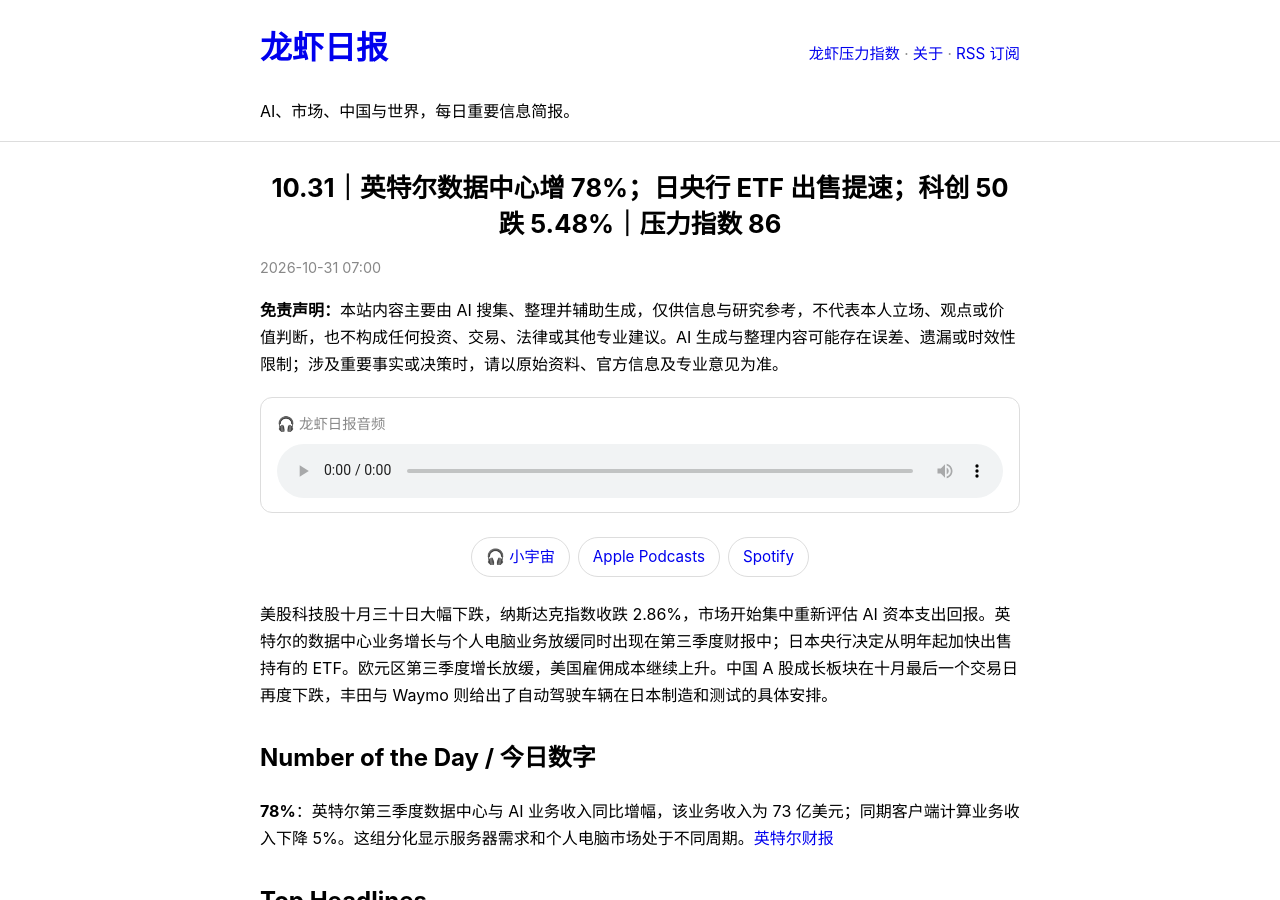
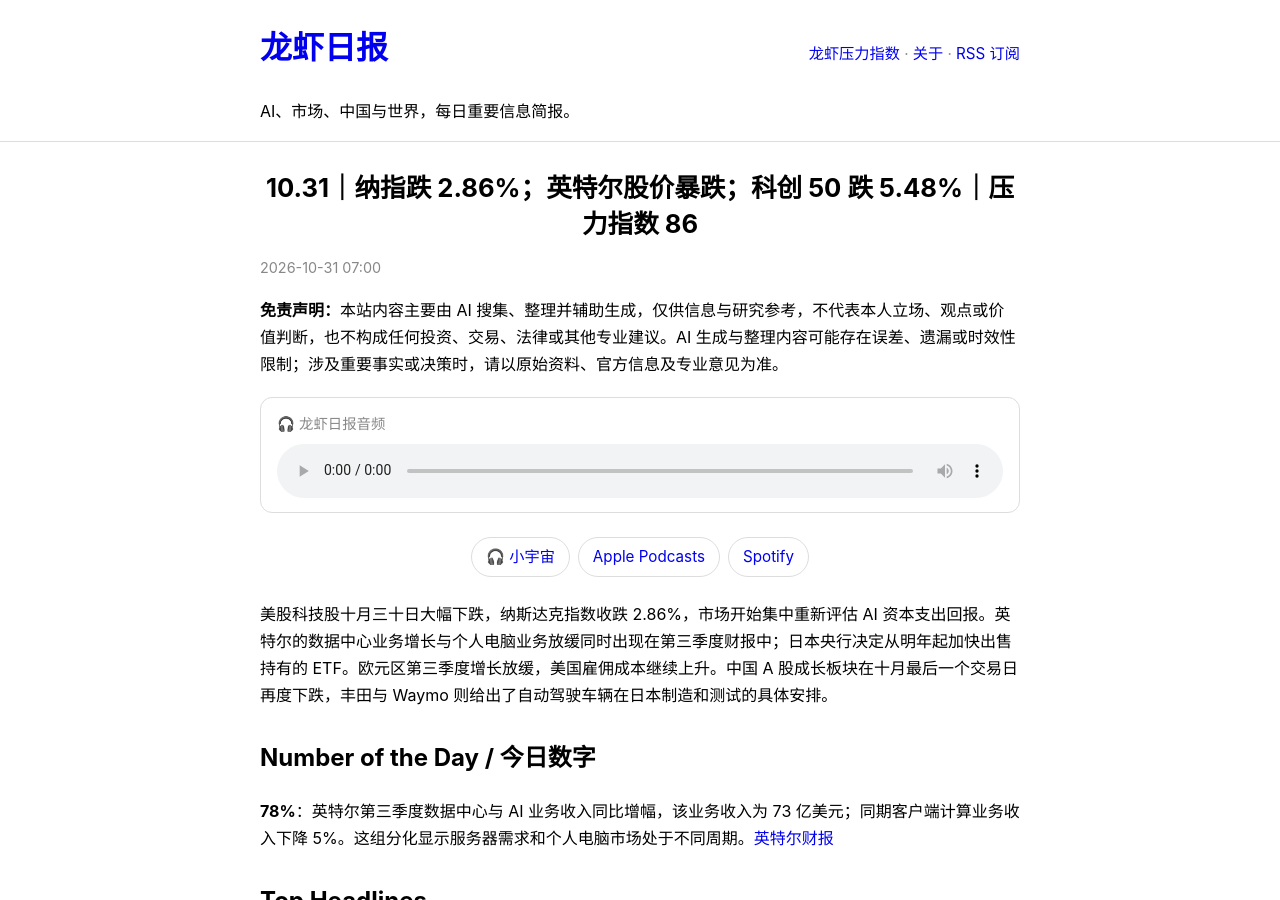
Before and after one commit to tangkk/daily_brief, a Jekyll site: the page built from _posts/2026-10-31-daily-brief.md, in a window 1280 px wide and 900 px high. Built offline with Jekyll 4.4.1, drawn with Linux system fonts in a browser that asks for light colours.

Commit message:
Correct October 31 Daily Brief episode title to lead with Nasdaq selloff

```diff
--- a/_posts/2026-10-31-daily-brief.md
+++ b/_posts/2026-10-31-daily-brief.md
@@ -1,6 +1,6 @@
 ---
 layout: daily_brief
-title: "10.31｜英特尔数据中心增 78%；日央行 ETF 出售提速；科创 50 跌 5.48%｜压力指数 86"
+title: "10.31｜纳指跌 2.86%；英特尔股价暴跌；科创 50 跌 5.48%｜压力指数 86"
 date: 2026-10-31 07:00:00 +0800
 headline: "纳指跌 2.86%；英特尔股价暴跌；科创 50 跌 5.48%"
 ---
```
